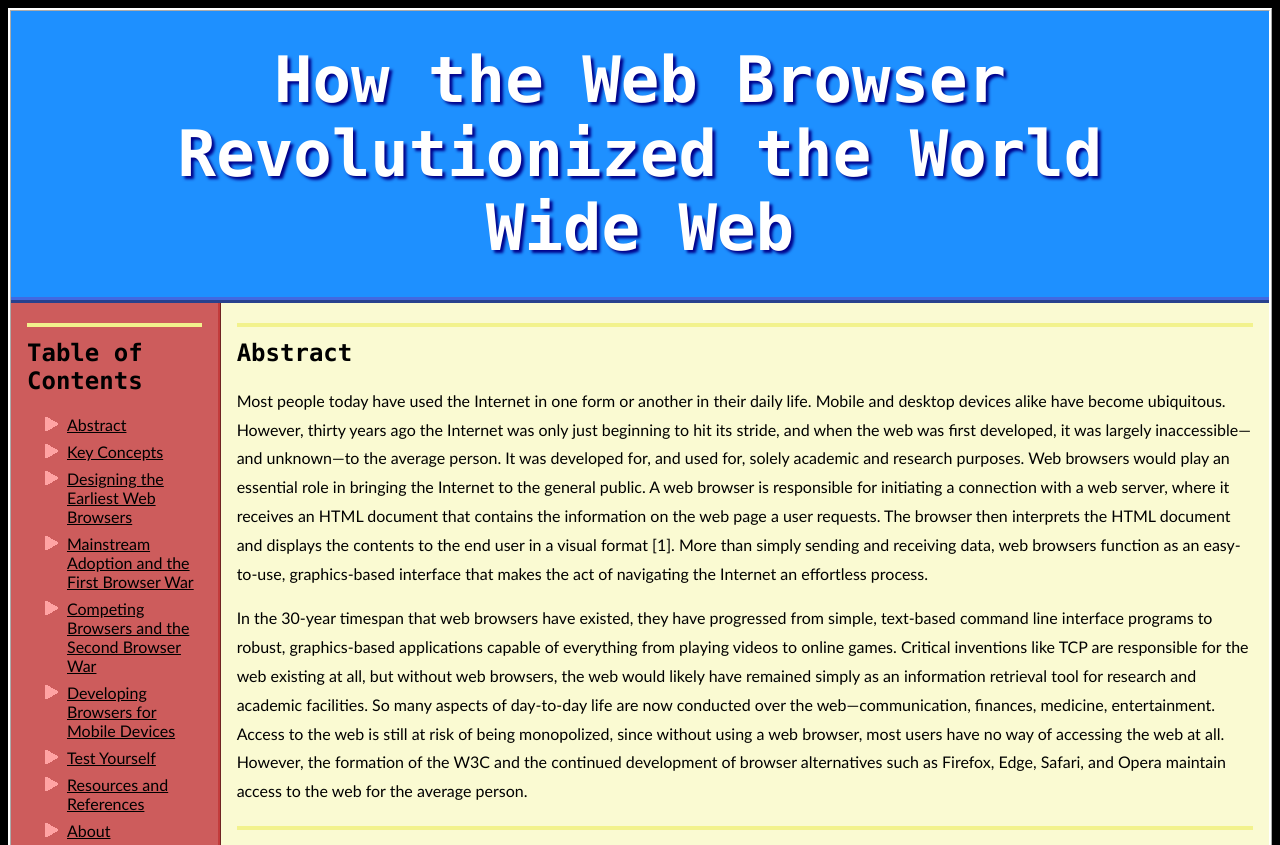
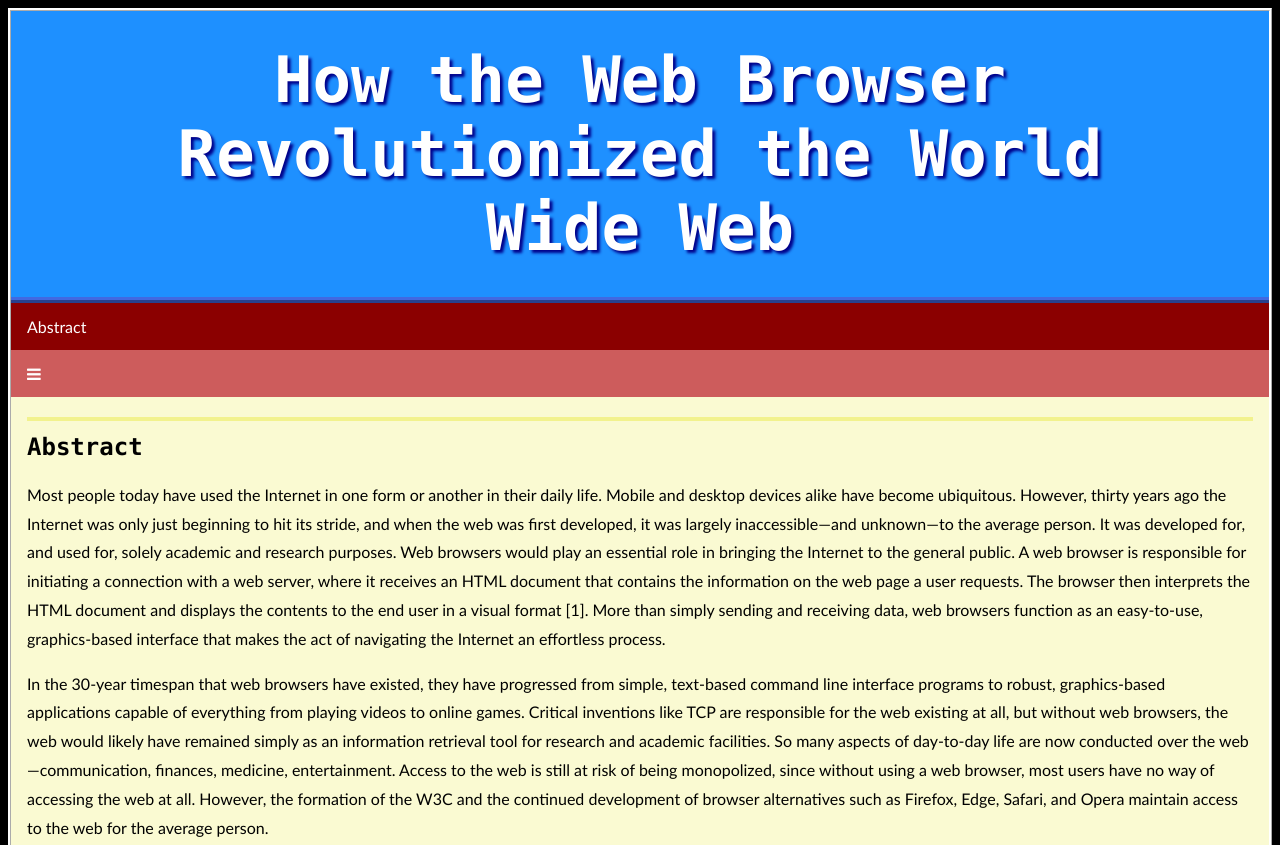
Before and after one commit to CrypticRadicchio/IT-3203-Assignment-Repo, a plain HTML site: page index.html in a window 1280 px wide. Shown: the top 845 px of the page. Drawn offline with Linux system fonts and the light colour scheme.

Commit message:
beginnings of topnav

```diff
--- a/index.html
+++ b/index.html
@@ -3,8 +3,10 @@
 
 <head>
     <title>IT 3203 Semester Project</title>
-
+    <meta name="viewport" content="width=device-width, initial-scale=1">
     <link rel="stylesheet" href="style.css">    <!--References stylesheet!-->
+    <link rel="stylesheet" href="https://cdnjs.cloudflare.com/ajax/libs/font-awesome/4.7.0/css/font-awesome.min.css">
+    <script src="site_scripts.js"></script>
 
 </head>
 <body>
@@ -12,7 +14,7 @@
     <div class="header"> <!--Identical on every page!-->
         <h1>How the Web Browser Revolutionized the World Wide Web</h1>
     </div>
-    <div class="menu">  <!--Identical on every page!-->
+    <!--<div class="menu">  &lt;!&ndash;Identical on every page!&ndash;&gt;
         <h2>Table of Contents</h2>
         <ol>
             <li><a href="index.html">Abstract</a></li>
@@ -25,6 +27,20 @@
             <li><a href="references.html">Resources and References</a></li>
             <li><a href="about.html">About</a></li>
         </ol>
+    </div>-->
+    <!--<div class="sidebar">
+        <a class="active" href="index.html">Abstract</a>
+        <a href="key_concepts.html">Key Concepts</a>
+    </div>-->
+    <div class="topnav">
+        <a class="active" href="index.html">Abstract</a>
+        <div id="links">
+            <a href="key_concepts.html">Key Concepts</a>
+            <a href="early_web_browsers.html">Designing the Earliest Web Browsers</a>
+        </div>
+        <a href="javascript:void(0);" onclick="toggleMenu()">
+            <i class="fa fa-bars"></i>
+        </a>
     </div>
     <div class="content">
         <h2>Abstract</h2>
--- a/quiz.js
+++ b/site_scripts.js
@@ -103,3 +103,13 @@ function checkAnswers(){
 function resetQuiz(){
     location.replace("quiz.html");
 }
+
+function toggleMenu(){
+    console.log("menu toggled");
+    let x = document.getElementById("links");
+    if (x.style.display === "block") {
+        x.style.display = "none";
+    } else {
+        x.style.display = "block";
+    }
+}
--- a/style.css
+++ b/style.css
@@ -77,15 +77,14 @@ tr:nth-child(even) {
 .container { /*sets up page container*/
     display: grid;
     grid-template-areas: /*declares matrix indicating where subclasses are arranged*/
-    "header header"
-    "menu content"
-    "footer footer";
-    grid-template-columns: 1fr 5fr;
+    "header"
+    "topnav"
+    "content"
+    "footer";
+    grid-template-columns: 1fr;
     background-color: black;
     border: 0.2em ridge white;
-
 }
-
 .container > div.header {   /*Page header style*/
     grid-area: header;
     text-align: center;
@@ -103,6 +102,50 @@ tr:nth-child(even) {
     font-size: 1em;
     border-right: 0.2em ridge #c33c3c;
 }
+/* Style the navigation menu */
+.container > div.topnav {
+    overflow: hidden;
+    position: relative;
+    background-color: indianred;
+    color: black;
+    font-size: 1em;
+}
+
+/* Hide the links inside the navigation menu (except for logo/home) */
+.topnav #links {
+    display: none;
+    font-size: 1em;
+}
+
+/* Style navigation menu links */
+.topnav a {
+    color: white;
+    padding: 14px 16px;
+    text-decoration: none;
+    font-size: 1em;
+    display: block;
+}
+
+/* Style the hamburger menu */
+.topnav a.icon {
+    background: black;
+    display: block;
+    position: absolute;
+    right: 0;
+    top: 0;
+}
+
+/* Add a grey background color on mouse-over */
+.topnav a:hover {
+    background-color: darkred;
+    color: white;
+}
+
+/* Style the active link (or home/logo) */
+.active {
+    background-color: darkred;
+    color: white;
+}
 .container > div.content {  /*Main page content style*/
     grid-area: content;
     background-color: lightgoldenrodyellow;
@@ -119,6 +162,7 @@ tr:nth-child(even) {
     color: white;
     border-top: 0.2em ridge royalblue;
 }
+
 
 /*Quiz styles*****************************************************************************/
 .question-header
```
Also changed, not shown: quiz.html (+1 -1 lines), images/menu.png (added).
